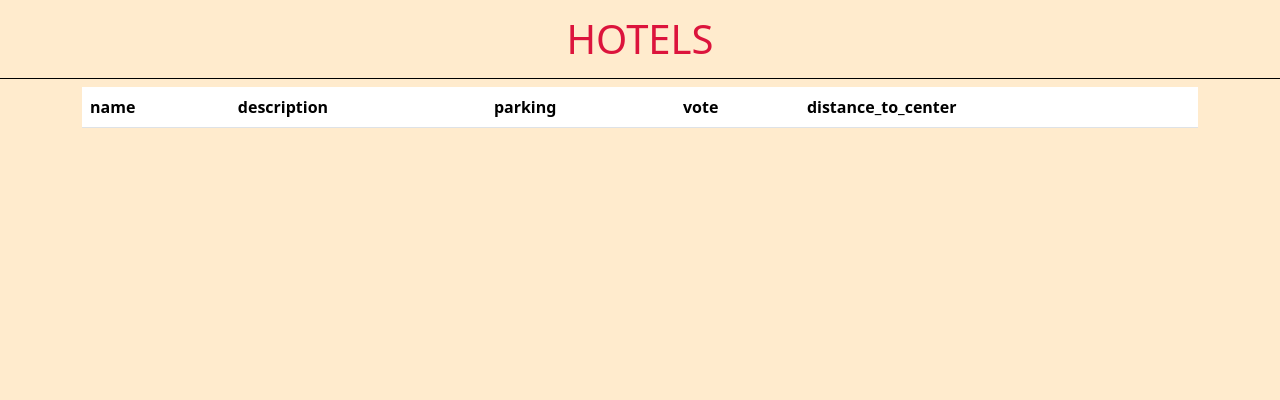
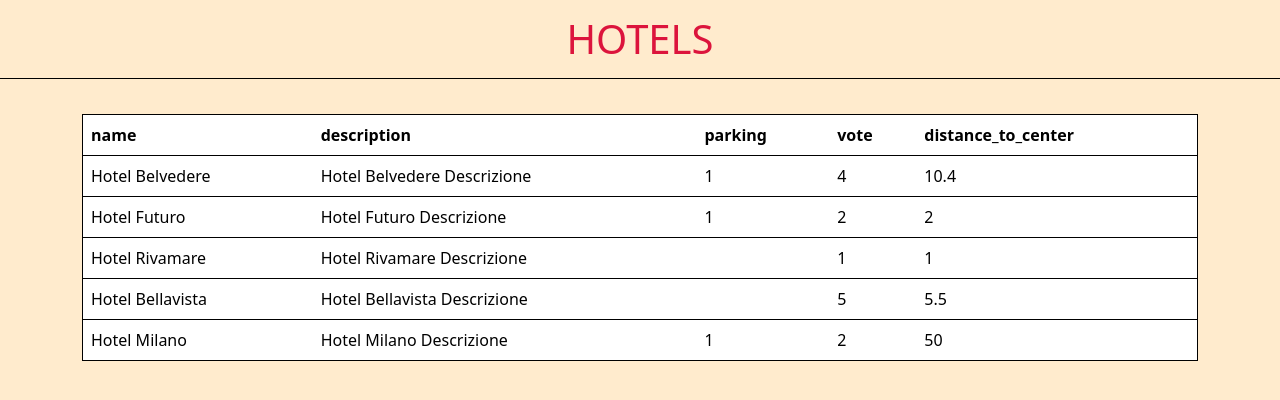
Before and after one commit to ClaudioLeone/php-hotel, a PHP site: page / in a window 1280 px wide. Shown: the top 400 px of the page. Run offline with PHP 8.4, Linux system fonts and the light colour scheme; lists and menus that the app fills with data are empty.

Commit message:
Completed table stylization and content printing

```diff
--- a/CSS/style.css
+++ b/CSS/style.css
@@ -14,3 +14,8 @@ body {
     padding: 15px 0;
     border-bottom: 1px solid black;
 }
+
+.table {
+    margin-top: 35px;
+    border: 1px solid black;
+}
--- a/index.php
+++ b/index.php
@@ -69,6 +69,16 @@
                     <?php } ?>
                 </tr>
             </thead>
+
+            <tbody>
+                <?php foreach ($hotels as $hotel) { ?>
+                    <tr>
+                        <?php foreach ($hotel as $key => $value) { ?>
+                            <td><?php echo $value ?></td>
+                        <?php } ?>
+                    </tr>
+                <?php } ?>
+            </tbody>
         </table>
     </div>
 </body>
```
